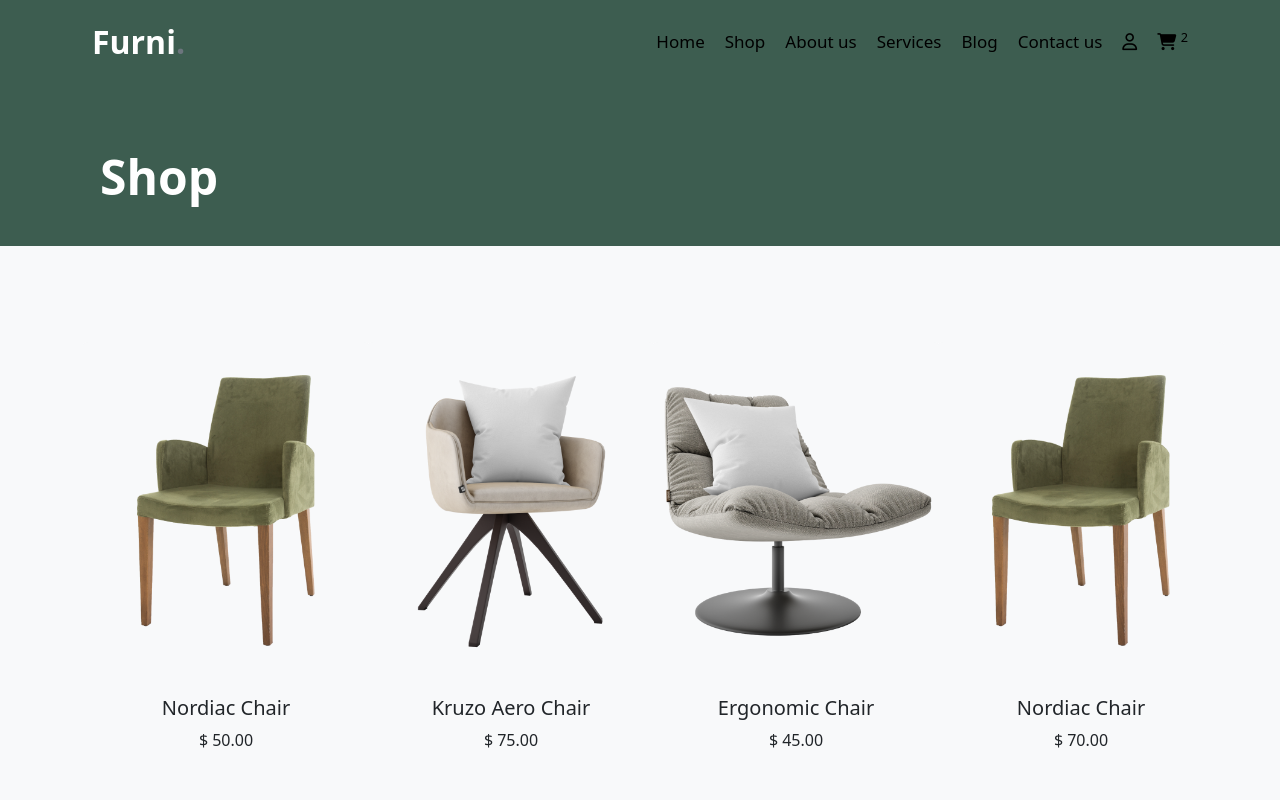
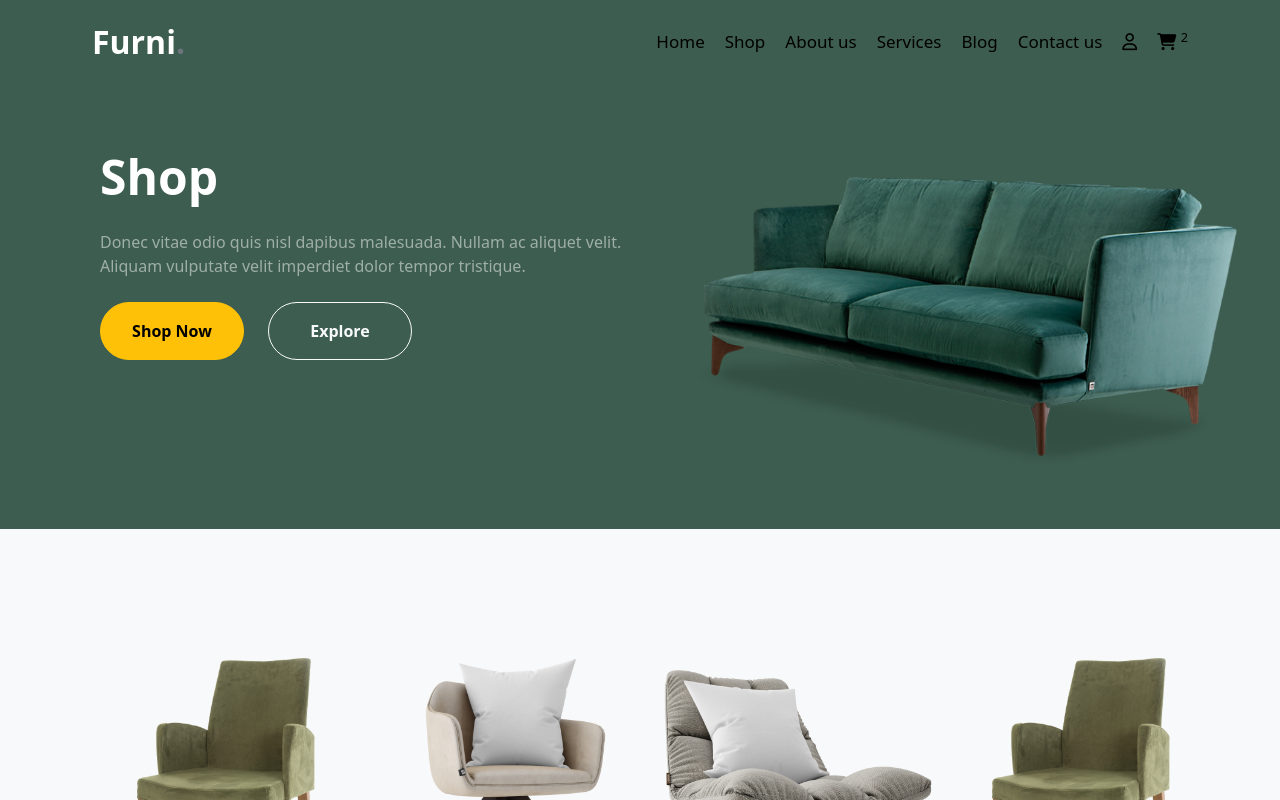
Before and after one commit to aniket-patil7075/Furniture_E-commerce, a React (Vite) app: page /Shop in a window 1280 px wide. Shown: the top 800 px of the page. Built offline with nearby package versions, Linux system fonts and the light colour scheme; data requests are answered from the project's data file.

Commit message:
Add header in shop compo

```diff
--- a/src/assets/Shop.jsx
+++ b/src/assets/Shop.jsx
@@ -3,6 +3,7 @@ import { Container } from 'react-bootstrap'
 import Row from 'react-bootstrap/Row';
 import Col from 'react-bootstrap/Col';
 import Product from './Product';
+import Button from "react-bootstrap/Button";
 
 
 function Shop() {
@@ -12,12 +13,12 @@ function Shop() {
       <Row className='main text-white p-3 text-start'>
         <Col className='ms-5'>
           <h5 className='fw-bold w-75 mt-5 display-5 ms-4 mb-4'>Shop</h5>
-          {/* <p className='gray fs-6 mt-4 mb-4 ms-4'>Donec vitae odio quis nisl dapibus malesuada. Nullam ac aliquet velit. Aliquam vulputate velit imperdiet dolor tempor tristique.</p>
+          <p className='gray fs-6 mt-4 mb-4 ms-4'>Donec vitae odio quis nisl dapibus malesuada. Nullam ac aliquet velit. Aliquam vulputate velit imperdiet dolor tempor tristique.</p>
           <Button variant="warning rounded-pill fw-bold p-3 w-25 ms-4 mb-4" >Shop Now</Button>
-          <Button variant="outline-light rounded-pill fw-bold p-3 w-25 ms-4 mb-4">Explore</Button> */}
+          <Button variant="outline-light rounded-pill fw-bold p-3 w-25 ms-4 mb-4">Explore</Button>
         </Col>
         <Col>
-          {/* <img src='./couch.png' className='img-fluid w-100 mx-auto d-block' /> */}
+          <img src='./couch.png' className='img-fluid w-100 mx-auto d-block' />
         </Col>
       </Row>
       </Container>
```
